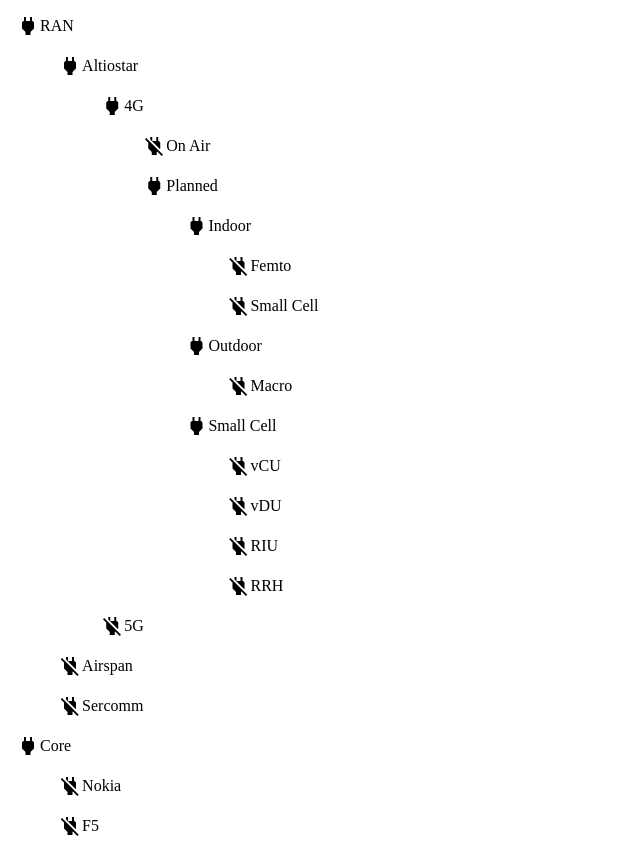
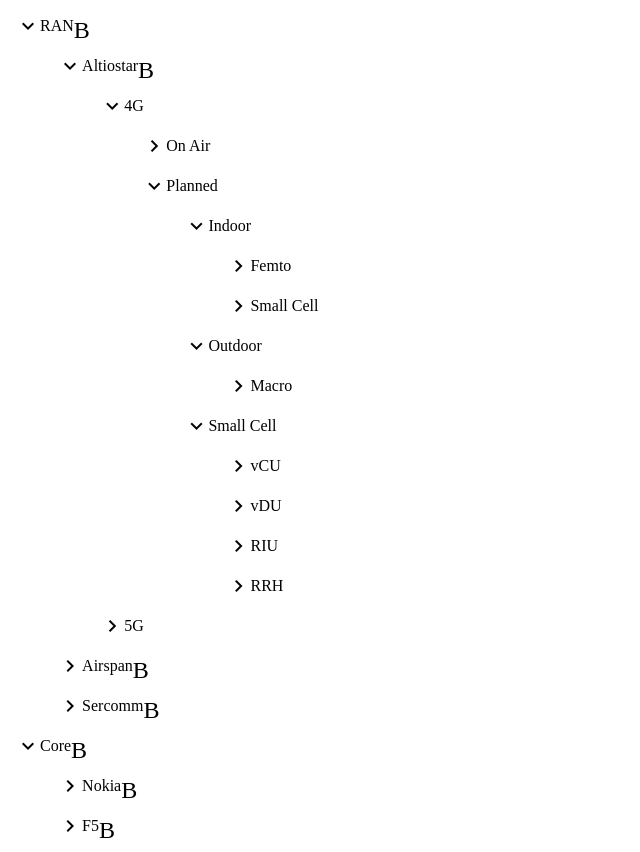
Before and after one commit to rawatanimesh/angular-checkbox-tree-view-n-sub-children, an Angular app: page / in a window 1280 px wide. Shown: the whole page, without its empty margins (0-640 px from the left). Built offline with nearby package versions, Linux system fonts and the light colour scheme.

Commit message:
changes in tree item

```diff
--- a/src/app/tree/tree-item/tree-item.component.html
+++ b/src/app/tree/tree-item/tree-item.component.html
@@ -7,11 +7,14 @@
         <!-- <button mat-button > -->
           <mat-icon
           *ngIf="item.children && item.children.length && item.expanded"
-          >power_on</mat-icon>
+          >keyboard_arrow_down</mat-icon>
           <mat-icon
           *ngIf="!(item.children && item.children.length && item.expanded)"
-          >power_off</mat-icon>
+          >keyboard_arrow_right</mat-icon>
           {{item.text}}
+           <mat-icon
+          *ngIf="item.icon"
+          >{{item.icon}}</mat-icon>
         <!-- </button> -->
 
   </div>
```
